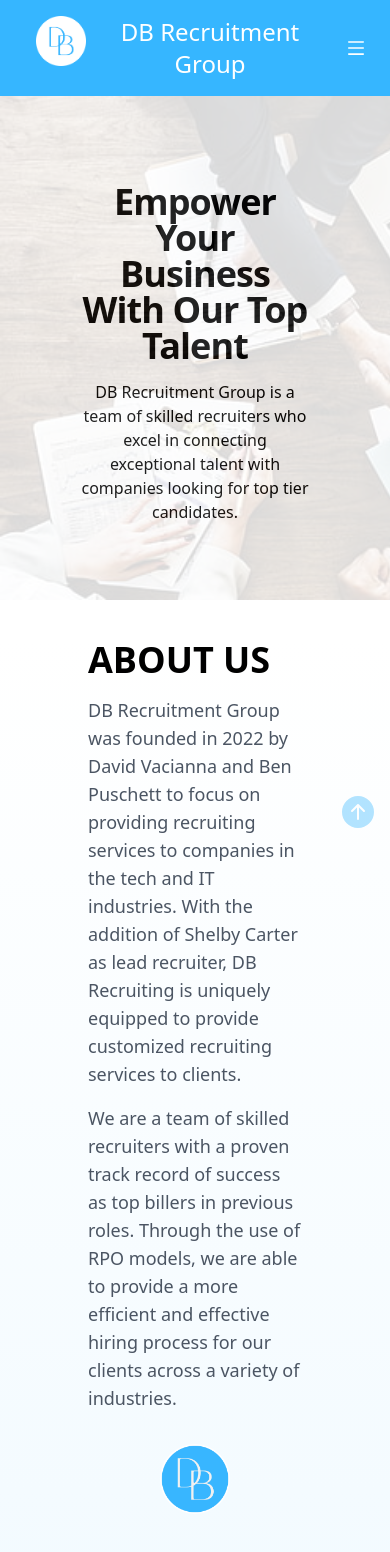
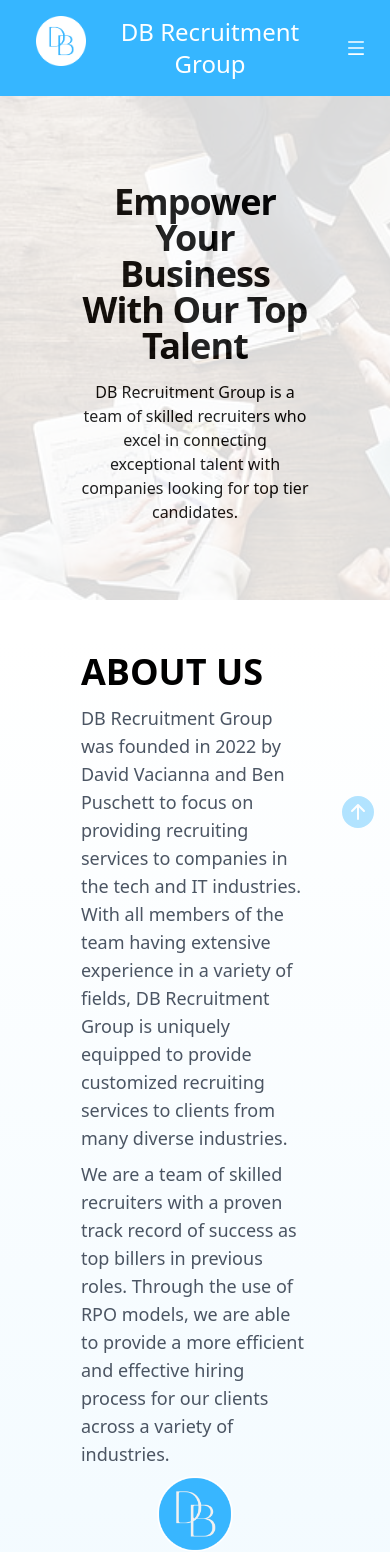
Before and after one commit to andrewjulian/dbrecruitment-website, a React (Vite) app: page / in a window 390 px wide. Shown: the top 1552 px of the page. Built offline with nearby package versions, Linux system fonts and the light colour scheme.

Commit message:
updated mobile alignment

```diff
--- a/src/Components/About.jsx
+++ b/src/Components/About.jsx
@@ -40,17 +40,18 @@
     <div className="relative">
       <div
         id="about"
-        className="mt-10 bg-gradient-to-b from-white to-[#36b6ff25] px-10 "
+        className="mt-10 bg-gradient-to-b from-white to-[#36b6ff25] "
       >
-        <div className="mx-12 grid grid-cols-1 md:grid-cols-4">
-          <div className="mb-8 sm:mb-0 md:col-span-3">
-            <h1 className="mb-4 text-4xl font-bold">ABOUT US</h1>
-            <p className="mb-4 text-lg text-gray-600">
+        <div className="mb-2 flex flex-col items-center justify-center px-[11vw] lg:flex-row">
+          <div className="mb-2 w-[75%] align-middle lg:mb-8 ">
+            <h1 className="my-3 text-4xl font-bold">ABOUT US</h1>
+            <p className=" mb-2 text-lg text-gray-600">
               DB Recruitment Group was founded in 2022 by David Vacianna and Ben
               Puschett to focus on providing recruiting services to companies in
-              the tech and IT industries. With the addition of Shelby Carter as
-              lead recruiter, DB Recruiting is uniquely equipped to provide
-              customized recruiting services to clients.
+              the tech and IT industries. With all members of the team having
+              extensive experience in a variety of fields, DB Recruitment Group
+              is uniquely equipped to provide customized recruiting services to
+              clients from many diverse industries.
             </p>
             <p className="text-lg text-gray-600">
               We are a team of skilled recruiters with a proven track record of
@@ -59,17 +60,17 @@
               hiring process for our clients across a variety of industries.
             </p>
           </div>
-          <div className="mb-5 flex items-center justify-center md:col-span-1 ">
+          <div className="flex w-[25%] items-center">
             <img
-              className="h-[18vw] w-auto rounded-full"
+              className="mb-2 w-auto rounded-full md:h-[18vw]"
               src="/dblogo-bluecircle.png"
               alt="DB Recruiting Logo"
             />
           </div>
         </div>
 
-        <div className=" mx-auto justify-center  text-center md:flex">
-          <div className="  grid  md:grid-cols-2 xl:flex">{displayTraits}</div>
+        <div className="mx-auto justify-center  text-center md:flex">
+          <div className="  grid md:grid-cols-2 xl:flex">{displayTraits}</div>
         </div>
       </div>
     </div>
--- a/src/Components/Team.jsx
+++ b/src/Components/Team.jsx
@@ -17,16 +17,9 @@
     image: "/david_profile.jpeg",
   },
   {
-    name: "Shelby Carter",
-    title1: "Lead Technical Recruiter",
-    title2: "Business Development",
-    linkedin: "https://www.linkedin.com/in/shelbygracecarter/",
-    image: "/shelby_profile.jpeg",
-  },
-  {
     name: "Mark Blaha",
-    title1: "Technical Sourcing Specialist for",
-    title2: "Top Secret Defense Positions",
+    title1: "Technical Talent",
+    title2: "Sourcing Specialist",
     linkedin: "https://www.linkedin.com/in/mark-blaha-34b2632b/",
     image: "/mark_profile.jpeg",
   },
@@ -34,7 +27,12 @@
 
 const Team = () => {
   const team = teamMembers.map((member) => {
-    return <TeamMember member={member} key={member.name} />;
+    return (
+      <TeamMember
+        member={member}
+        key={member.name}
+      />
+    );
   });
 
   return (
```
